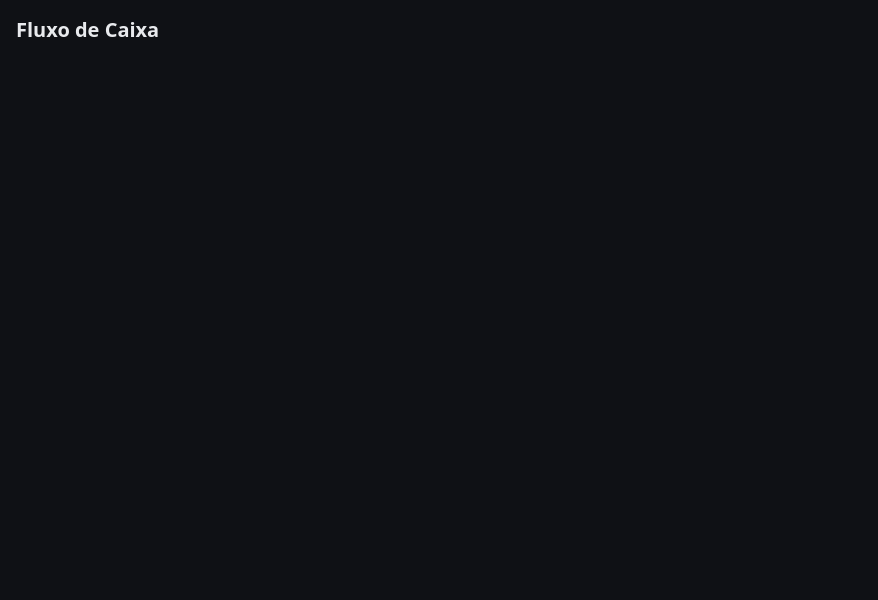
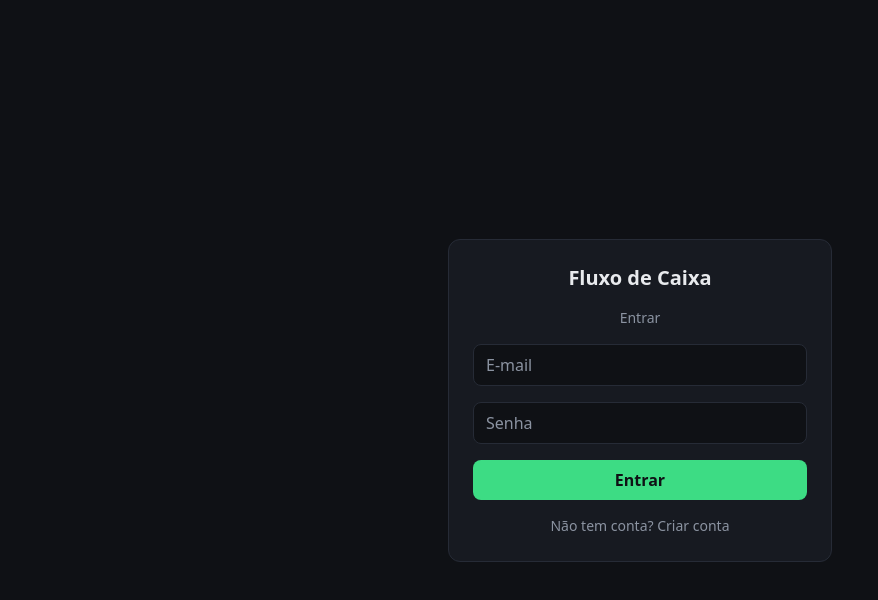
Before and after one commit to pabloolacerda-creator/em-cartaz, a React (Vite) app in the folder fluxo de caixa/: page / in a window 1280 px wide. Shown: the top 600 px of the page, without its empty margins (0-878 px from the left). Built offline with nearby package versions, Linux system fonts and the light colour scheme; no server answers.

Commit message:
feat(fluxo): email/password auth gate
Co-Authored-By: Claude Opus 4.8 <noreply@anthropic.com>

```diff
--- a/fluxo de caixa/src/App.tsx
+++ b/fluxo de caixa/src/App.tsx
@@ -1,7 +1,11 @@
+import AuthGate from './ui/AuthGate';
+
 export default function App() {
   return (
-    <div className="min-h-screen bg-bg text-txt p-4">
-      <h1 className="text-xl font-semibold">Fluxo de Caixa</h1>
-    </div>
+    <AuthGate>
+      <div className="min-h-screen bg-bg text-txt p-4">
+        <h1 className="text-xl font-semibold">Fluxo de Caixa</h1>
+      </div>
+    </AuthGate>
   );
 }
--- /dev/null
+++ b/fluxo de caixa/src/data/auth.ts
@@ -0,0 +1,28 @@
+import { supabase } from './supabase';
+
+export async function signIn(email: string, password: string): Promise<void> {
+  const { error } = await supabase.auth.signInWithPassword({ email, password });
+  if (error) throw error;
+}
+
+export async function signUp(email: string, password: string): Promise<void> {
+  const { error } = await supabase.auth.signUp({ email, password });
+  if (error) throw error;
+}
+
+export async function signOut(): Promise<void> {
+  const { error } = await supabase.auth.signOut();
+  if (error) throw error;
+}
+
+export async function getSession() {
+  const { data } = await supabase.auth.getSession();
+  return data.session;
+}
+
+export function onAuthChange(cb: (signedIn: boolean) => void): () => void {
+  const { data } = supabase.auth.onAuthStateChange((_event, session) => {
+    cb(session !== null);
+  });
+  return () => data.subscription.unsubscribe();
+}
--- /dev/null
+++ b/fluxo de caixa/src/ui/AuthGate.tsx
@@ -0,0 +1,34 @@
+import { useEffect, useState, type ReactNode } from 'react';
+import { getSession, onAuthChange } from '../data/auth';
+import LoginScreen from './LoginScreen';
+
+export default function AuthGate({ children }: { children: ReactNode }) {
+  const [signedIn, setSignedIn] = useState<boolean | null>(null);
+
+  useEffect(() => {
+    let active = true;
+    getSession()
+      .then((s) => {
+        if (active) setSignedIn((prev) => prev ?? s !== null);
+      })
+      .catch(() => {
+        if (active) setSignedIn((prev) => prev ?? false);
+      });
+    const unsubscribe = onAuthChange((v) => {
+      if (active) setSignedIn(v);
+    });
+    return () => {
+      active = false;
+      unsubscribe();
+    };
+  }, []);
+
+  if (signedIn === null) {
+    return (
+      <div className="min-h-screen bg-bg text-muted flex items-center justify-center">
+        Carregando...
+      </div>
+    );
+  }
+  return signedIn ? <>{children}</> : <LoginScreen />;
+}
--- /dev/null
+++ b/fluxo de caixa/src/ui/LoginScreen.tsx
@@ -0,0 +1,92 @@
+import { useState, type FormEvent } from 'react';
+import { signIn, signUp } from '../data/auth';
+
+function friendlyError(err: unknown): string {
+  const msg = (err instanceof Error ? err.message : String(err)).toLowerCase();
+  if (msg.includes('invalid login credentials')) return 'E-mail ou senha incorretos.';
+  if (msg.includes('already registered')) return 'Este e-mail já está cadastrado.';
+  if (msg.includes('password') && msg.includes('at least')) return 'A senha deve ter pelo menos 6 caracteres.';
+  if (msg.includes('email not confirmed')) return 'Confirme seu e-mail antes de entrar.';
+  if (msg.includes('invalid email') || msg.includes('valid email')) return 'E-mail inválido.';
+  if (msg.includes('rate limit') || msg.includes('too many')) return 'Muitas tentativas. Aguarde um pouco.';
+  if (msg.includes('fetch') || msg.includes('network')) return 'Sem conexão. Tente novamente.';
+  return 'Não foi possível concluir. Tente novamente.';
+}
+
+export default function LoginScreen() {
+  const [mode, setMode] = useState<'in' | 'up'>('in');
+  const [email, setEmail] = useState('');
+  const [password, setPassword] = useState('');
+  const [error, setError] = useState<string | null>(null);
+  const [info, setInfo] = useState<string | null>(null);
+  const [busy, setBusy] = useState(false);
+
+  async function onSubmit(e: FormEvent) {
+    e.preventDefault();
+    setError(null);
+    setInfo(null);
+    setBusy(true);
+    try {
+      if (mode === 'in') await signIn(email.trim(), password);
+      else {
+        await signUp(email.trim(), password);
+        setInfo('Conta criada. Se necessário, confirme seu e-mail e entre.');
+      }
+    } catch (err) {
+      setError(friendlyError(err));
+    } finally {
+      setBusy(false);
+    }
+  }
+
+  const input =
+    'w-full rounded-lg border border-line bg-bg px-3 py-2 text-txt placeholder:text-muted focus:outline-none focus:border-blue';
+
+  return (
+    <div className="min-h-screen bg-bg text-txt flex items-center justify-center p-4">
+      <form onSubmit={onSubmit} className="w-full max-w-sm rounded-xl border border-line bg-card p-6 space-y-4">
+        <h1 className="text-xl font-semibold text-center">Fluxo de Caixa</h1>
+        <p className="text-sm text-muted text-center">{mode === 'in' ? 'Entrar' : 'Criar conta'}</p>
+        <input
+          type="email"
+          required
+          autoComplete="email"
+          placeholder="E-mail"
+          value={email}
+          onChange={(e) => setEmail(e.target.value)}
+          className={input}
+        />
+        <input
+          type="password"
+          required
+          minLength={6}
+          autoComplete={mode === 'in' ? 'current-password' : 'new-password'}
+          placeholder="Senha"
+          value={password}
+          onChange={(e) => setPassword(e.target.value)}
+          className={input}
+        />
+        {error && <p className="text-sm text-red">{error}</p>}
+        {info && <p className="text-sm text-green">{info}</p>}
+        <button
+          type="submit"
+          disabled={busy}
+          className="w-full rounded-lg bg-green py-2 font-semibold text-bg disabled:opacity-60"
+        >
+          {busy ? 'Aguarde...' : mode === 'in' ? 'Entrar' : 'Criar conta'}
+        </button>
+        <button
+          type="button"
+          onClick={() => {
+            setMode(mode === 'in' ? 'up' : 'in');
+            setError(null);
+            setInfo(null);
+          }}
+          className="w-full text-sm text-muted hover:text-txt"
+        >
+          {mode === 'in' ? 'Não tem conta? Criar conta' : 'Já tem conta? Entrar'}
+        </button>
+      </form>
+    </div>
+  );
+}
```
